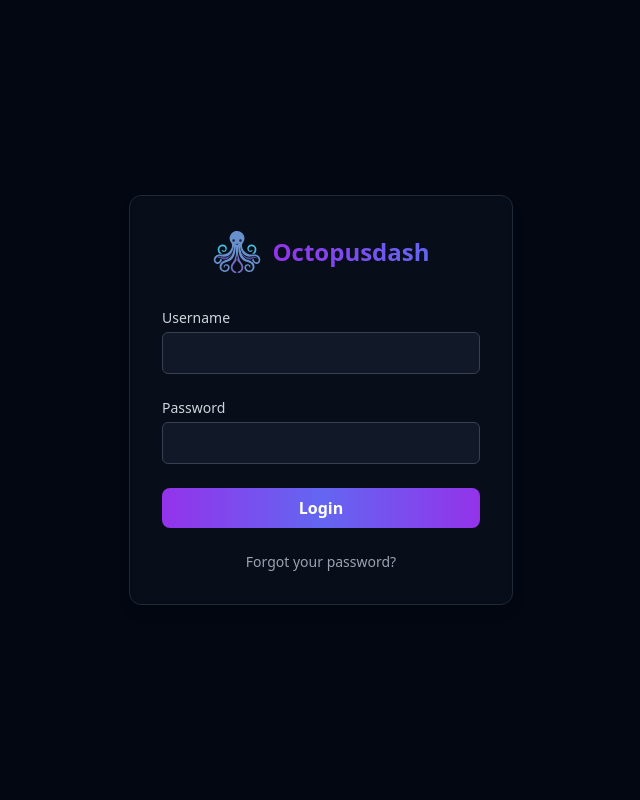
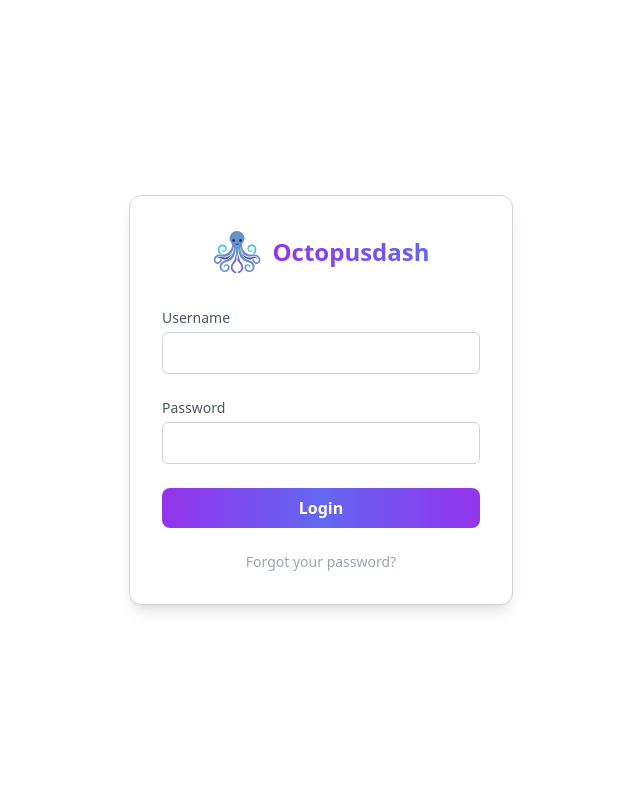
Before and after one commit to husseinnaeemsec/octopus-dash, a Django app: page /dashboard/login/ in a window 1280 px wide. Shown: the whole page, without its empty margins (319-959 px from the left). Run offline with Django 5.2, Linux system fonts and the light colour scheme.

Commit message:
Light mode login page

```diff
--- a/octopusdash/templates/authentication/login.html
+++ b/octopusdash/templates/authentication/login.html
@@ -9,9 +9,9 @@
     <link href="{% static 'octopusdash/css/tailwindcss.css' %}" rel="stylesheet">
 </head>
 
-<body class="bg-gray-950 text-white min-h-screen flex items-center justify-center">
+<body class="dark:bg-gray-950 text-white min-h-screen flex items-center justify-center">
 
-    <div class="bg-gray-900/40 backdrop-blur-sm p-8 rounded-xl shadow-lg w-full max-w-sm border border-gray-800">
+    <div class="dark:bg-gray-900/40 bg-white  backdrop-blur-sm p-8 rounded-xl shadow-lg w-full max-w-sm border border-gray-300 dark:border-gray-800">
         <!-- Logo -->
         <div class="flex items-center justify-center gap-3 mb-8">
             <img src="{% static 'octopusdash/logo/64.svg' %}" alt="Octopusdash Logo" class="w-12 h-12">
@@ -33,15 +33,15 @@
             {% endif %}
 
             <div>
-                <label for="username" class="block text-sm font-medium text-gray-300">Username</label>
+                <label for="username" class="block text-sm font-medium text-gray-600 dark:text-gray-300">Username</label>
                 <input type="text" name="username" id="username" required
-                       class="w-full mt-1 p-2 px-4 bg-gray-900 bg-gray-800/60 border border-gray-700 text-white rounded-md focus:outline-none focus:ring-2 focus:ring-indigo-500">
+                    class="w-full mt-1 p-2 px-4 dark:bg-gray-900 bg-gray-50  border dark:border-gray-700 border-gray-300 dark:text-white rounded-md focus:outline-none focus:ring-2 focus:ring-indigo-500">
             </div>
 
             <div>
-                <label for="password" class="block text-sm font-medium text-gray-300">Password</label>
+                <label for="password" class="block text-sm font-medium text-gray-600 dark:text-gray-300">Password</label>
                 <input type="password" name="password" id="password" required
-                       class="w-full mt-1 p-2 px-4 bg-gray-900 bg-gray-800/60 border border-gray-700 text-white rounded-md focus:outline-none focus:ring-2 focus:ring-indigo-500">
+                    class="w-full mt-1 p-2 px-4 dark:bg-gray-900 bg-gray-50  border dark:border-gray-700 border-gray-300 dark:text-white rounded-md focus:outline-none focus:ring-2 focus:ring-indigo-500">
             </div>
 
             <div>
```
